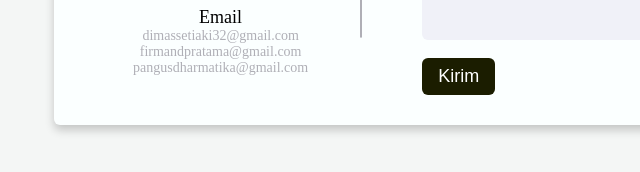
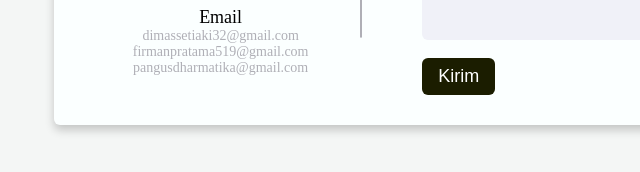
Before and after one commit to firmandpratama/ProjectPTC, a plain HTML site: page contak.html in a window 1280 px wide. Shown: the part 494-666 px from the top of the page, 0-640 px from the left. Drawn offline with Linux system fonts and the light colour scheme.

Commit message:
Update contak.html

```diff
--- a/contak.html
+++ b/contak.html
@@ -25,7 +25,7 @@
           <i class="fas fa-envelope"></i>
           <div class="topic">Email</div>
           <div class="text-one">dimassetiaki32@gmail.com</div>
-          <div class="text-one">firmandpratama@gmail.com</div>
+          <div class="text-one">firmanpratama519@gmail.com</div>
           <div class="text-one">pangusdharmatika@gmail.com</div>
         </div>
       </div>
```
